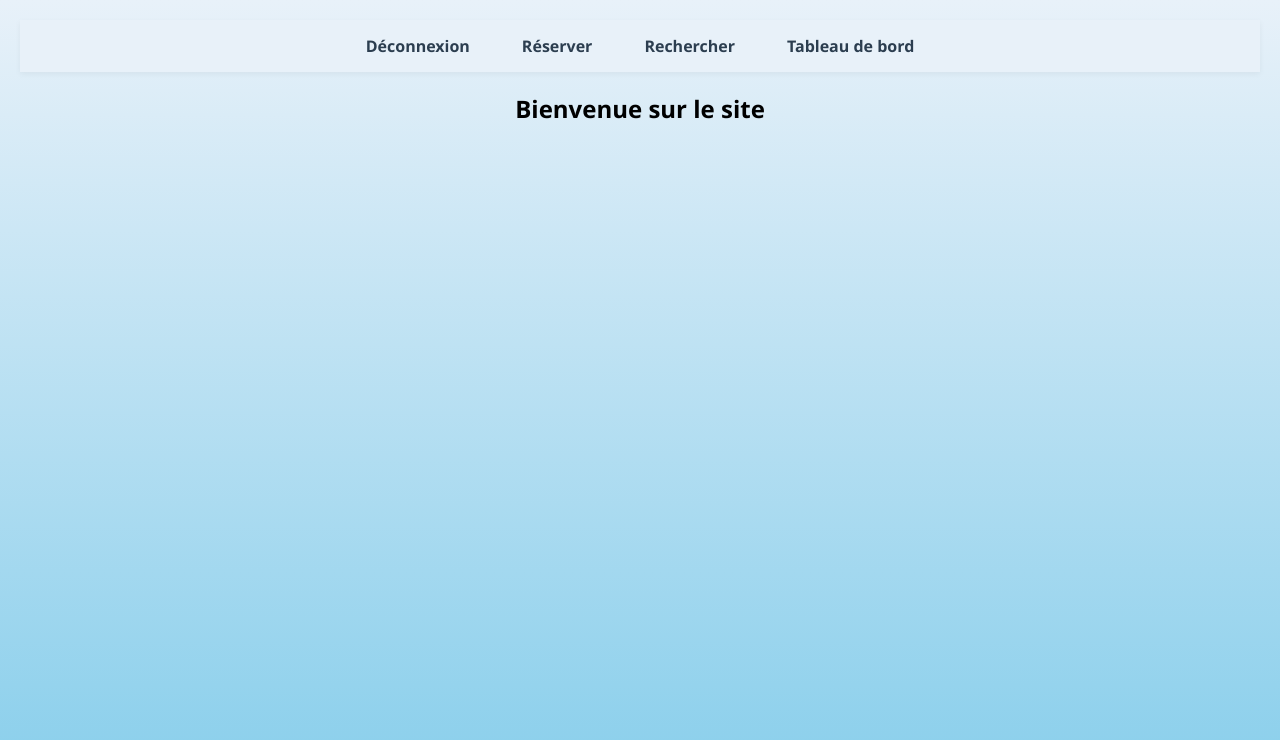
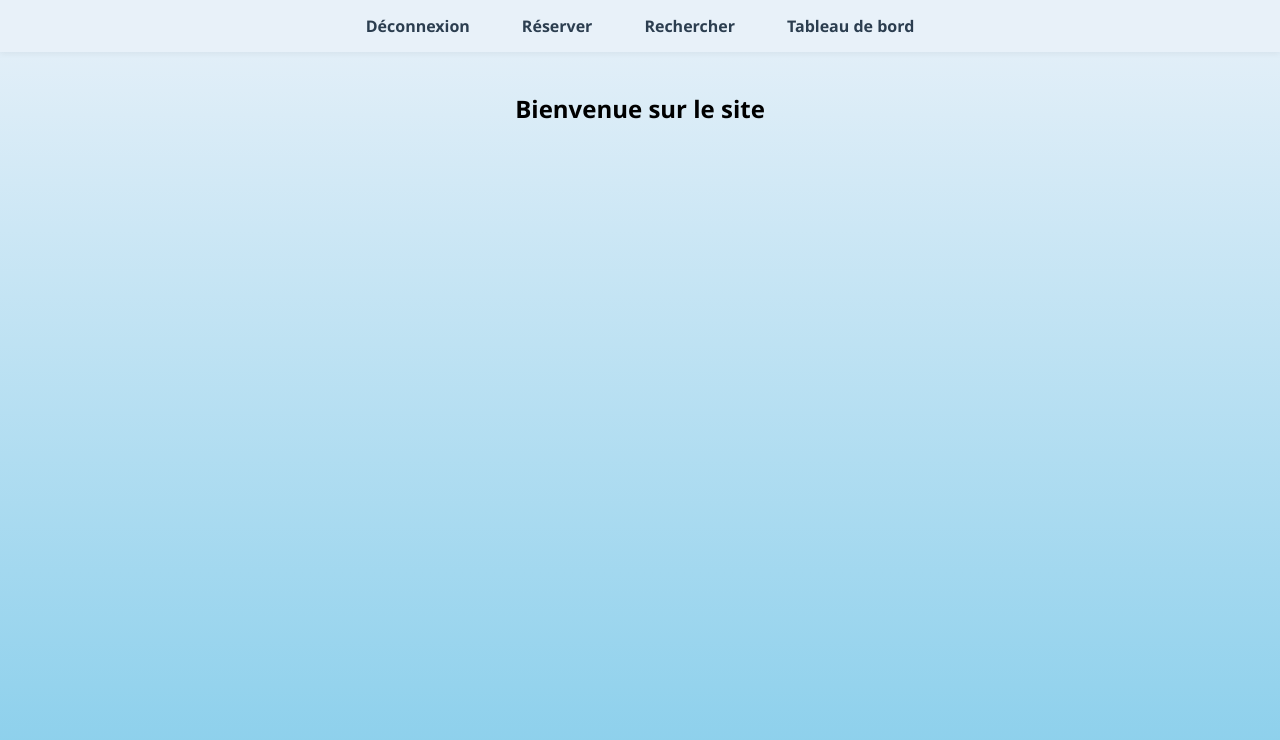
Before and after one commit to dadafax/HSV, a React app: page /HomePage in a window 1280 px wide. Shown: the top 740 px of the page. Built offline with nearby package versions, Linux system fonts and the light colour scheme.

Commit message:
dixed message db

```diff
--- a/server.js
+++ b/server.js
@@ -21,5 +21,5 @@ app.use('/api/bookings', bookingRoutes);
 
 const PORT = process.env.PORT || 5000;
 app.listen(PORT, () => {
-  console.log(`🚀 Serveur lancé sur le port ${PORT}`);
+  console.log(`🚀 Serveur est bien lancé sur le port ${PORT}`);
 });
--- a/src/pages/HomePage.js
+++ b/src/pages/HomePage.js
@@ -3,9 +3,11 @@ import NavBar from "../NavBar";
 
 const HomePage = () => {
     return (
-        <div className="homepage-container">
+        <div>
             <NavBar/>
-            <h2>Bienvenue sur le site</h2>
+            <div className="homepage-container">
+                <h2>Bienvenue sur le site</h2>
+            </div>
         </div>
     );
 }
```
